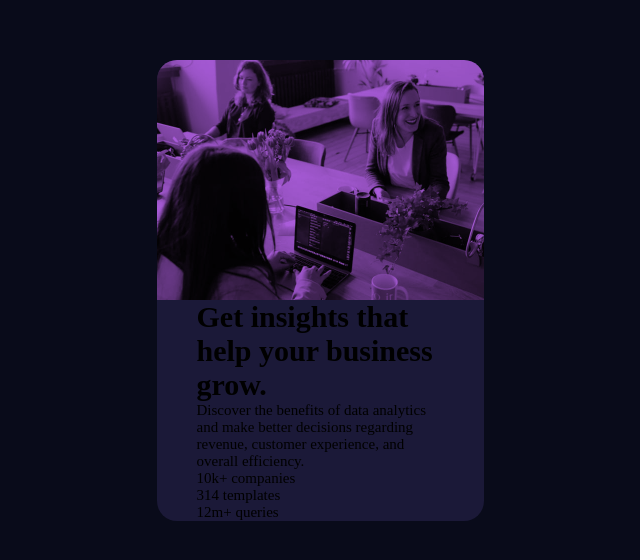
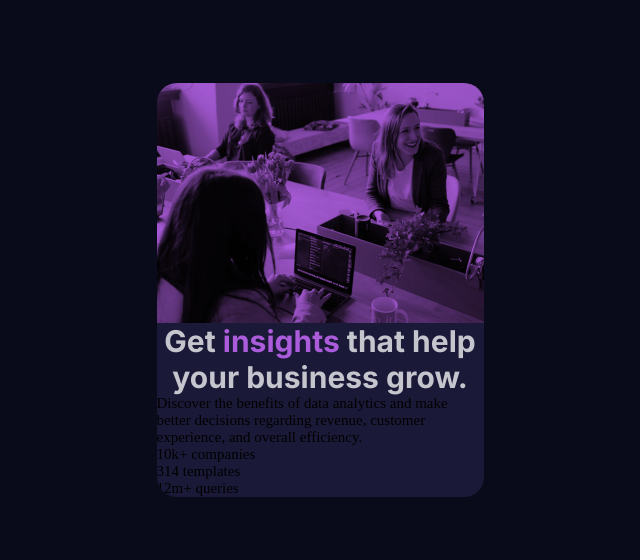
Before and after one commit to RoelofWobben/stats-card, a plain HTML site: page roelof.html in a window 1280 px wide. Shown: the part 110-670 px from the top of the page, without its empty margins (320-960 px from the left). Drawn offline with Linux system fonts and the light colour scheme.

Commit message:
try to make the header ready
try to make the header ready

```diff
--- a/roelof.css
+++ b/roelof.css
@@ -27,7 +27,9 @@ body{
 }
 
 h1{
-
+    color: var(--transparent-white-main);
+    font-family: Inter;
+    text-align: center;
 }
 
 p{
@@ -44,6 +46,8 @@ p{
     background-color: var(--desaturated_blue);
     border-radius: 20px;
     overflow: hidden;
+    padding-left: 40px;
+    padding-right: 40px;
 
 }
 
@@ -54,13 +58,14 @@ p{
     background-size: cover;
     background-color: var(--violet);
     background-blend-mode:multiply;
+}
 
+ h1 .accent{
+    color: var(--violet);
 }
 
 .text {
     width: 327px;
-    padding-left: 40px;
-    padding-right: 40px;
 }
 
 .stats{
--- a/roelof.html
+++ b/roelof.html
@@ -25,7 +25,7 @@
         </div>
         <div class="text">
             <h1>
-                Get insights that help your business grow.
+                Get <span class="accent">insights</span> that help your business grow.
             </h1>
             <p>
                 Discover the benefits of data analytics and make better decisions regarding revenue, customer
```
